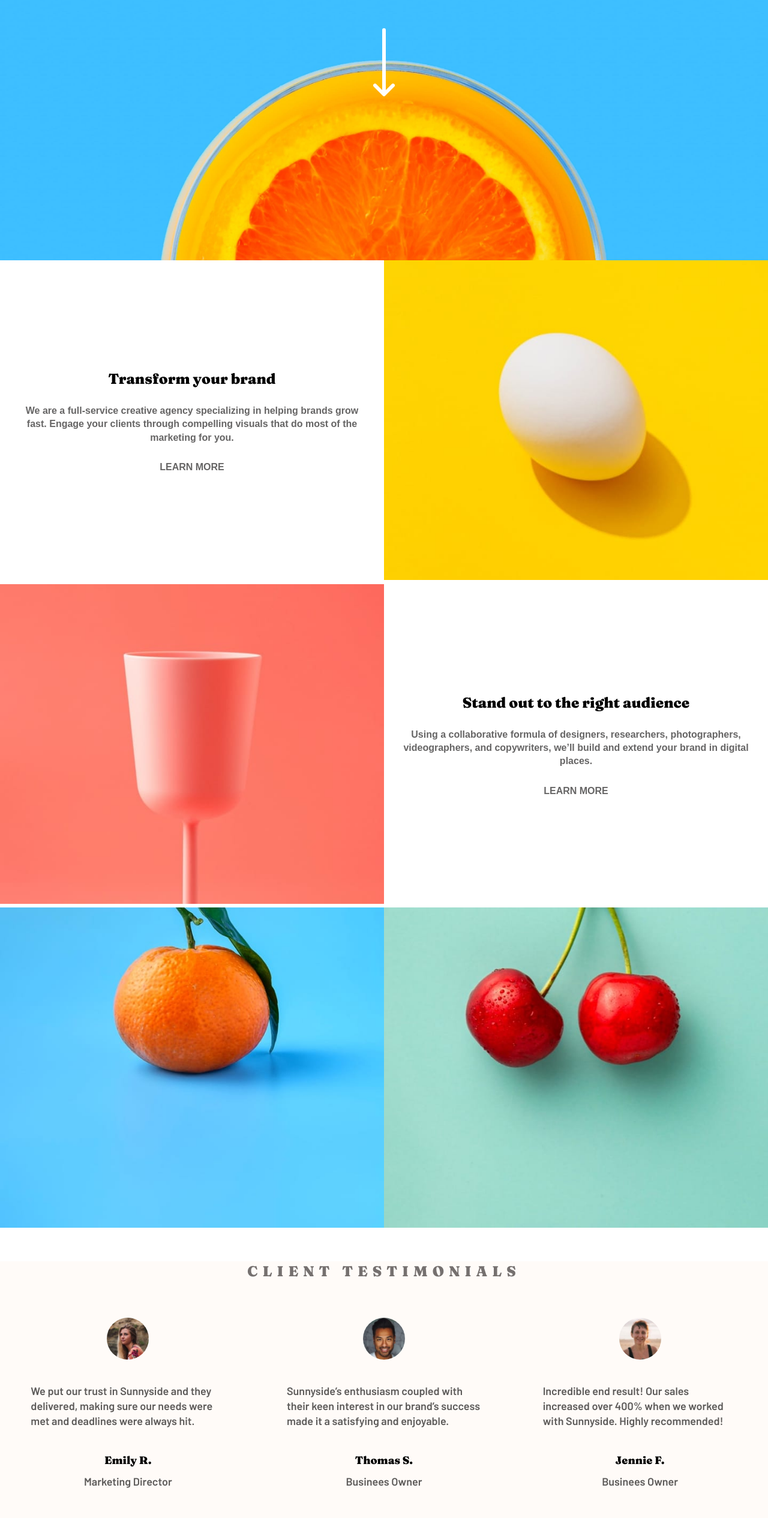
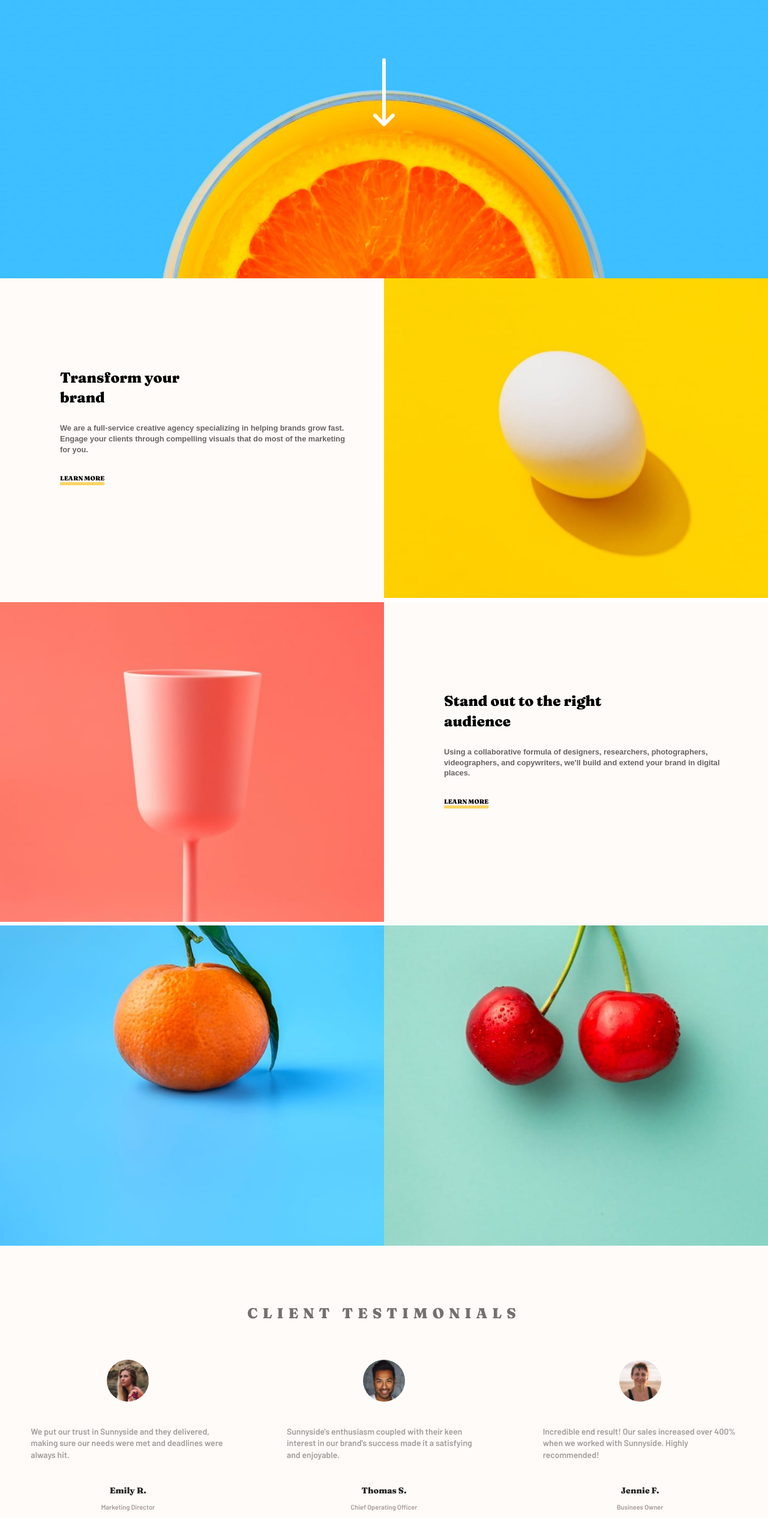
Before and after one commit to iamumara/Sunnyside_landing_page, a plain HTML site: page index.html in a window 1280 px wide. Shown: the part 266-2797 px from the top of the page at 60% size. Drawn offline with nearby package versions, Linux system fonts and the light colour scheme.

Commit message:
update code again

```diff
--- a/index.html
+++ b/index.html
@@ -3,36 +3,21 @@
   <head>
     <meta charset="UTF-8" />
     <meta name="viewport" content="width=device-width, initial-scale=1.0" />
-
     <link
       rel="icon"
       type="image/png"
       sizes="32x32"
       href="./images/favicon-32x32.png"
     />
-
-    <title>Frontend Mentor | Sunnyside agency landing page</title>
-
+    <title>hello_u | Sunnyside landing page</title>
     <link rel="stylesheet" href="style.css" />
-
-    <style>
-      .attribution {
-        font-size: 11px;
-        text-align: center;
-      }
-      .attribution a {
-        color: hsl(228, 45%, 44%);
-      }
-    </style>
   </head>
   <body>
-    <div class="background">
     <header>
       <div class="container">
         <div class="logo">
-            <img src="/images/logo.svg" alt="" />
+          <img src="/images/logo.svg" alt="logo" />
         </div>
-
         <div class="navbar">
           <ul>
             <li><a href="#">About</a></li>
@@ -45,65 +30,69 @@
     </header>
 
     <main>
+      <!-- title line hero section -->
+      <div class="background">
         <div class="heading">
           <h1>WE ARE CREATIVES</h1>
-          <img src="/images/icon-arrow-down.svg" alt="" />
+          <img src="/images/icon-arrow-down.svg" alt="down-arrow" />
         </div>
-
+      </div>
+      <!-- image & text Container -->
       <div class="card-container">
         <div class="card text-card">
-            <h2>Transform your brand</h2>
+          <h2>Transform your<br />brand</h2>
           <p>
-              We are a full-service creative agency specializing in helping
-              brands grow fast. Engage your clients through compelling visuals
-              that do most of the marketing for you.
+            We are a full-service creative agency specializing in helping brands
+            grow fast. Engage your clients through compelling visuals that do
+            most of the marketing for you.
           </p>
-            <p>LEARN MORE</p>
+          <span>LEARN MORE</span>
         </div>
         <div class="card">
-            <img src="/images/desktop/image-transform.jpg" alt="" />
+          <img src="/images/desktop/image-transform.jpg" alt="egg" />
         </div>
 
         <div class="card">
-            <img src="/images/desktop/image-stand-out.jpg" alt="" />
+          <img src="/images/desktop/image-stand-out.jpg" alt="stand-cup" />
         </div>
 
         <div class="card text-card">
-            <h2>Stand out to the right audience</h2>
+          <h2>Stand out to the right <br />audience</h2>
           <p>
             Using a collaborative formula of designers, researchers,
-              photographers, videographers, and copywriters, we’ll build and
+            photographers, videographers, and copywriters, we'll build and
             extend your brand in digital places.
           </p>
-            <p>LEARN MORE</p>
+          <span>LEARN MORE</span>
         </div>
-          <div class="card">
-            <img src="/images/desktop/image-photography.jpg" alt="" />
+        <div class="card bg-card">
+          <img src="/images/desktop/image-photography.jpg" alt="orange" />
         </div>
-          <div class="card">
-            <img src="/images/desktop/image-graphic-design.jpg" alt="" />
+        <div class="card bg-card">
+          <img src="/images/desktop/image-graphic-design.jpg" alt="cherry" />
         </div>
       </div>
-        <div class="testionial-bg">
+      <!-- Testimonial section  -->
+      <div class="testimonial-bg">
         <div class="about"><h3>CLIENT TESTIMONIALS</h3></div>
         <div class="testimonials">
           <div class="person">
             <img src="/images/image-emily.jpg" alt="Emily" />
             <p>
-                We put our trust in Sunnyside and they delivered, making sure
-                our needs were met and deadlines were always hit.
+              We put our trust in Sunnyside and they delivered, making sure our
+              needs were met and deadlines were always hit.
             </p>
-              <span>Emily R. </span>
+            <span>Emily R.</span>
             <p>Marketing Director</p>
           </div>
           <div class="person">
             <img src="/images/image-thomas.jpg" alt="Thomas" />
             <p>
-                Sunnyside’s enthusiasm coupled with their keen interest in our
-                brand’s success made it a satisfying and enjoyable.
+              Sunnyside's enthusiasm coupled with their keen interest in our
+              brand's success made it a satisfying and enjoyable.
             </p>
             <span>Thomas S. </span>
-              <p>Businees Owner</p>
+            <p>Chief Operating Officer</p>
           </div>
           <div class="person">
             <img src="/images/image-jennie.jpg" alt="Jennie" />
@@ -116,29 +105,32 @@
           </div>
         </div>
       </div>
-
+      <!-- Gallery image  -->
       <div class="gallery">
         <div class="gallery-image">
           <img
             src="/images/desktop/image-gallery-milkbottles.jpg"
-              alt="milbottle"
+            alt="milkbottle"
           />
         </div>
         <div class="gallery-image">
           <img src="/images/desktop/image-gallery-orange.jpg" alt="orange" />
         </div>
         <div class="gallery-image">
-            <img src="/images/desktop/image-gallery-cone.jpg" alt="" />
+          <img src="/images/desktop/image-gallery-cone.jpg" alt="cone" />
         </div>
         <div class="gallery-image">
-            <img src="/images/desktop/image-gallery-sugarcubes.jpg" alt="" />
+          <img
+            src="/images/desktop/image-gallery-sugarcubes.jpg"
+            alt="sugercubes"
+          />
         </div>
       </div>
+    </main>
 
     <footer>
       <div class="footer-container">
         <div class="footer-logo">
-              <!-- <img src="/images/logo.svg" alt="logo" /> -->
           <h2>sunnyside</h2>
         </div>
         <div class="footer-about">
@@ -153,7 +145,9 @@
           <li>
             <img src="/images/icon-instagram.svg" alt="instagramicon" />
           </li>
-              <li><img src="/images/icon-twitter.svg" alt="twittericon" /></li>
+          <li>
+            <img src="/images/icon-twitter.svg" alt="twittericon" />
+          </li>
           <li>
             <img src="/images/icon-pinterest.svg" alt="pinteresticon" />
           </li>
@@ -163,12 +157,10 @@
       <!-- Credit html -->
       <section id="copy-right">
         <div class="copy-right-sec">
-              <i class="fa-solid fa-copyright"></i> Powerd By Vintage & Co. |
-              Design By <a href="@_umarfarooque">hello_u</a>
+          <i class="fa-solid fa-copyright"></i> Powerd By Vintage & Co. | Design
+          By <a href="@_umarfarooque">hello_u</a>
         </div>
       </section>
     </footer>
-      </main>
-    </div>
   </body>
 </html>
--- a/style.css
+++ b/style.css
@@ -13,16 +13,14 @@ body {
   line-height: 1.4;
 }
 
-.background {
-  background-image: url(/images/desktop/image-header.jpg);
-  width: 100%;
-  height: 700px;
-  background-size:cover;
-}
-
 a {
   text-decoration: none;
   color: white;
+}
+
+/* Header  */
+header {
+  background-color: #3DBEFF;
 }
 
 .container {
@@ -58,26 +56,42 @@ button {
   background-color: #fff;
 }
 
+button:hover {
+  background-color: whitesmoke;
+  transition: all 0.4s;
+}
+
+/* Hero section  */
+.background {
+  background: url(/images/desktop/image-header.jpg) no-repeat scroll center;
+  width: 100%;
+  height: 650px;
+  background-position: center center;
+  background-repeat: no-repeat;
+  background-size: cover;
+  background-color: #464646;
+}
+
 .heading {
-  height: 450px;
+  height: 500px;
   color: white;
   display: flex;
   flex-direction: column;
   align-items: center;
   justify-content: center;
-  gap: 60px;
+  gap: 100px;
 }
 
 .heading h1 {
-  font-size: 50px;
+  font-size: 4.5vw;
   font-family: "Fraunces", sans-serif;
   letter-spacing: 8px;
 }
 
+/*  card section  */
 .card-container {
   width: 100%;
   height: auto;
-  margin-top: 170px;
   display: flex;
   flex-wrap: wrap;
 }
@@ -90,16 +104,17 @@ button {
 
 .card img {
   width: 100%;
-  height: auto;
+  height:  auto;
   background-size: cover;
 }
 
 .text-card {
+  background-color: #fffbf8;
   font-family: "Fraunces", sans-serif;
-  padding: 25px;
+  padding: 0 50px 50px 100px;
   display: flex;
   flex-direction: column;
-  text-align: center;
+  text-align: left;
   justify-content: center;
 }
 
@@ -107,7 +122,16 @@ button {
   margin: 25px 0 2px 0;
   font-family: sans-serif;
   font-weight: 600;
+  font-size: 1vw;
   color: rgba(47, 46, 46, 0.737);
+}
+
+.text-card span {
+  font-size: .8vw;
+  margin-top: 30px;
+  text-decoration: underline;
+  text-decoration-thickness: 0.3rem;
+  text-decoration-color: #fcd462;
 }
 
 .about {
@@ -125,8 +149,11 @@ button {
   letter-spacing: 8px;
 }
 
-.testionial-bg {
-  background-color: #fffbf8 ;
+/* Testimonials section  */
+.testimonial-bg {
+  margin-top: -10px;
+  padding-top: 50px;
+  background-color: #fffbf8;
 }
 
 .testimonials {
@@ -154,17 +181,24 @@ button {
 }
 
 .person span {
-  font-size: 18px;
+  color: rgba(0, 0, 0, 0.847);
+  font-size: 14px;
   font-family: "Fraunces", sans-serif;
   margin: 40px 0 10px 0;
 }
 
 .person p {
-  font-size: 18px;
+  font-size: 14px;
   font-family: "Barlow", sans-serif;
-  color: rgba(32, 31, 31, 0.726);
+  color: rgba(0, 0, 0, 0.377);
 }
 
+.person :nth-child(4) {
+  color: rgba(63, 42, 42, 0.466);
+  font-size: 11px;
+}
+
+/* Gallery section */
 .gallery {
   width: 100%;
   height: auto;
@@ -177,15 +211,17 @@ button {
   background-size: cover;
   object-fit: cover;
   max-width: 100%;
-  width: 378px;
+  width: auto;
   height: auto;
 }
 
+/* Footer  */
 footer {
   background-color: #90d4cf;
 }
 
 .footer-container {
+  margin-top: -7px;
   width: 100%;
   height: 250px;
   display: flex;
@@ -218,7 +254,7 @@ footer {
   list-style-type: none;
 }
 
-/* Credits Css */
+/* Footer Credits section */
 
 .copy-right-sec {
   padding: 1.5rem;
```
Lines whose indentation alone changed are shown as unchanged.
